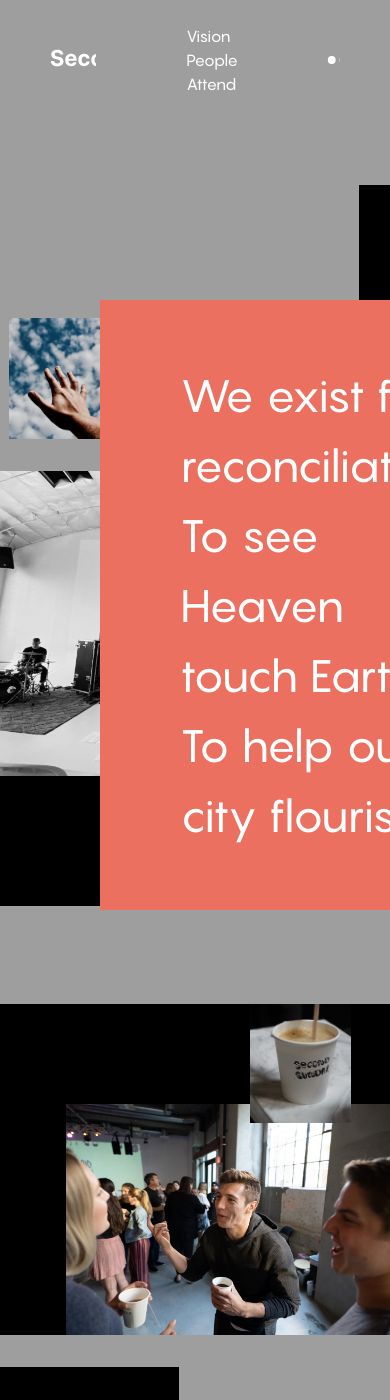
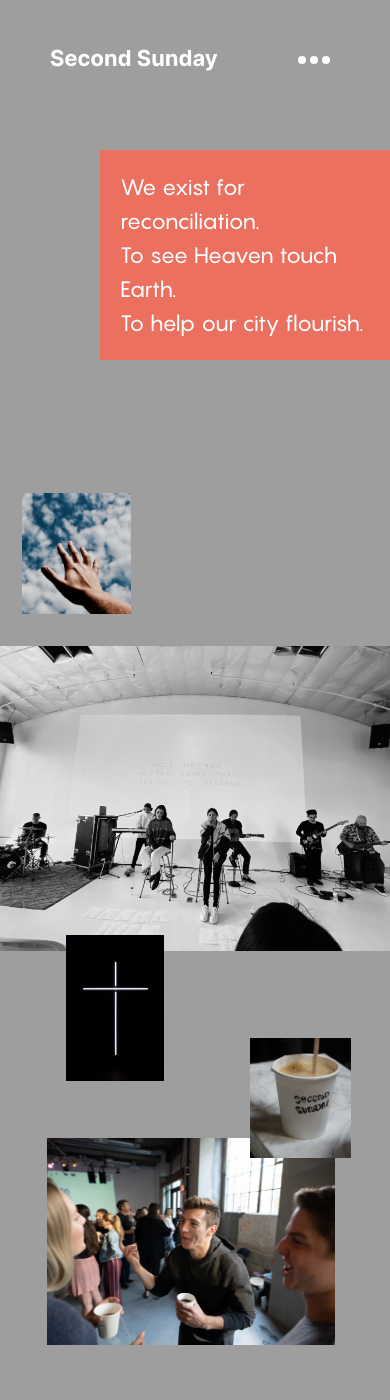
Before and after one commit to roryreiff/secondsunday, a Jekyll site: the page built from index.html, in a window 390 px wide and 1400 px high. Built offline with Jekyll 4.4.1, drawn with Linux system fonts in a browser that asks for light colours; the list of posts is cut into pages by our own code.

Commit message:
further work on image grid

```diff
--- a/_layouts/default.html
+++ b/_layouts/default.html
@@ -34,7 +34,7 @@
       <div id="logo"></div>
 
       <div id="menu">
-        <ul>
+        <ul id="menu-short">
           <li><a href="/">Vision</a></li>
           <li><a href="/">People</a></li>
           <li><a href="/">Attend</a></li>
--- a/_sass/_header.scss
+++ b/_sass/_header.scss
@@ -47,3 +47,9 @@ header {
   }
 
 }
+
+@media only screen and (max-width: 600px) {
+  #menu-short {
+    display: none;
+  }
+}
--- a/_sass/_imagegrid.scss
+++ b/_sass/_imagegrid.scss
@@ -14,21 +14,164 @@
       left: 50%;
     }
   }
+
+  //
+  //  Position image just how we want
+  //
+  // Row 1
+  .row:nth-child(1) {
+    .col:nth-child(1) {
+      // 1: Marissa & Jonas
+      img:nth-child(1) {
+        width: 90%;
+      }
+      // 2: Raised hand w clouds
+      img:nth-child(2) {
+        width: 35%;
+        margin-top: -25%;
+        margin-left: -22%;
+      }
+    }
+  }
+
+  // Row 2
+  .row:nth-child(2) {
+    margin-top: 8%;
+    .col:nth-child(1) {
+      // 6: Cross on black
+      img:nth-child(2) {
+        width: 25%;
+        margin-left: 30%;
+        margin-top: -4%;
+        z-index: 100;
+      }
+    }
+    .col:nth-child(2) {
+      // 4: coffee cup
+      img:nth-child(1) {
+        width: 26%;
+        margin: 25% 0 0 64%;
+        z-index: 100;
+      }
+      // 5: People talking w coffee
+      img:nth-child(2) {
+        width: 83%;
+        margin: -5% 0 0 17%;
+      }
+    }
+  }
+
+  // Row 3
+  .row:nth-child(3) {
+    margin-top: 8%;
+    .col:nth-child(1) {
+      // 7: Jay preaching
+      img:nth-child(1) {
+        width: 100%;
+        margin: 0 0 0 46%;
+      }
+      // 10: Palm Trees
+      img:nth-child(2) {
+        width: 54%;
+        margin: 13% 0 0 0;
+      }
+    }
+    .col:nth-child(2) {
+      // 8: Hand w light
+      img:nth-child(1) {
+        width: 34%;
+        margin: 20% 0 0 62%;
+        z-index: 100;
+      }
+      // 9: Downtown San Diego
+      img:nth-child(2) {
+        width: 35%;
+        margin: -10% 0 0 37%
+      }
+    }
+  }
 }
+
+
 
 @media only screen and (max-width: 600px) {
 
 .image-grid {
+  margin-top: 360px;
+  margin-bottom: 50px;
   .row {
     display: block;
+    margin: 0;
     .col {
       width: 100%;
-      background: black;
     }
     .col-right {
       width: 80%;
       left: 20%;
     }
   }
+
+  // Row 1
+  .row:nth-child(1) {
+    .col:nth-child(1) {
+      // 1: Marissa & Jonas
+      img:nth-child(1) {
+        margin-left: 10%;
+      }
+      // 2: Raised hand w clouds
+      img:nth-child(2) {
+        margin-left: -18%;
+      }
+    }
+  }
+
+  // Row 2
+  .row:nth-child(2) {
+    .col:nth-child(1) {
+      // 6: Cross on black
+      img:nth-child(2) {
+        width: 25%;
+        margin-left: 17%;
+        margin-top: -4%;
+        z-index: 100;
+      }
+    }
+    .col:nth-child(2) {
+      margin-top: -36%;
+      // 5: People talking w coffee
+      img:nth-child(2) {
+        width: 74%;
+        margin: -5% 0 0 12%;
+      }
+    }
+  }
+
+  // Row 3
+  .row:nth-child(3) {
+    .col:nth-child(1) {
+      margin-top: 8%;
+      // 7: Jay preaching
+      img:nth-child(1) {
+        width: 100%;
+        margin-left: 0;
+      }
+      // 10: Palm Trees
+      img:nth-child(2) {
+        width: 54%;
+        margin: -4% 0 0 8%;
+      }
+    }
+    .col:nth-child(2) {
+      // 8: Hand w light
+      img:nth-child(1) {
+        margin: -5% 0 0 57%;
+      }
+      // 9: Downtown San Diego
+      img:nth-child(2) {
+        width: 35%;
+        margin: -10% 0 0 32%
+      }
+    }
+  }
 }
 }
--- a/_sass/_layout.scss
+++ b/_sass/_layout.scss
@@ -19,7 +19,7 @@
   font-size: 45px;
   line-height: 70px;
   color: #fff;
-  z-index: 1000;
+  z-index: 100;
 }
 
 .announcement {
@@ -122,3 +122,13 @@ footer {
     }
   }
 }
+
+@media only screen and (max-width: 600px) {
+.hero-banner {
+  top: 150px;
+  margin: 0 auto;
+  font-size: 22px;
+  padding: 20px;
+  line-height: 34px;
+}
+}
--- a/_sass/_menuoverlay.scss
+++ b/_sass/_menuoverlay.scss
@@ -48,7 +48,6 @@
   list-style: none;
   margin: 100px 0 0 100px;
   width: 100%;
-  background: red;
   font-size: 50px;
   line-height: 100px;
   li {
--- a/index.html
+++ b/index.html
@@ -8,28 +8,28 @@ background-image: "/assets/images/home/bg@2x.jpg"
 <div class="image-grid">
   <div class="row">
     <div class="col col-right">
-      <img style="width: 90%" src="/assets/images/home/grid-1@2x.jpg" />
-      <img style="width: 35%; margin-top: -25%; margin-left: -22%;" src="/assets/images/home/grid-2@2x.jpg" />
+      <img src="/assets/images/home/grid-1@2x.jpg" />
+      <img src="/assets/images/home/grid-2@2x.jpg" />
     </div>
   </div>
-  <div class="row" style="margin-top: 8%;">
+  <div class="row">
     <div class="col">
       <img src="/assets/images/home/grid-3@2x.jpg"/>
-      <img style="width: 25%; margin-left: 30%; margin-top: -4%; z-index: 100;" src="/assets/images/home/grid-6@2x.jpg" />
+      <img src="/assets/images/home/grid-6@2x.jpg" />
     </div>
     <div class="col">
-      <img style="width: 26%; margin: 25% 0 0 64%; z-index: 100;" src="/assets/images/home/grid-4@2x.jpg" width="215"/>
-      <img style="width: 83%; margin: -5% 0 0 17%; " src="/assets/images/home/grid-5@2x.jpg"/>
+      <img src="/assets/images/home/grid-4@2x.jpg" width="215"/>
+      <img src="/assets/images/home/grid-5@2x.jpg"/>
     </div>
   </div>
-  <div class="row" style="margin-top: 8%;">
+  <div class="row">
     <div class="col">
-      <img style="width: 100%; margin: 0 0 0 46%;" src="/assets/images/home/grid-7@2x.jpg" />
-      <img style="width: 54%; margin: 13% 0 0 0;" src="/assets/images/home/grid-10@2x.jpg" />
+      <img src="/assets/images/home/grid-7@2x.jpg" />
+      <img src="/assets/images/home/grid-10@2x.jpg" />
     </div>
     <div class="col">
-      <img style="width: 34%; margin: 20% 0 0 62%; z-index: 100;" src="/assets/images/home/grid-8@2x.jpg" />
-      <img style="width: 35%; margin: -10% 0 0 37%" src="/assets/images/home/grid-9@2x.jpg" />
+      <img src="/assets/images/home/grid-8@2x.jpg" />
+      <img src="/assets/images/home/grid-9@2x.jpg" />
     </div>
   </div>
 </div>
```
Also changed, not shown: 11 other files.
